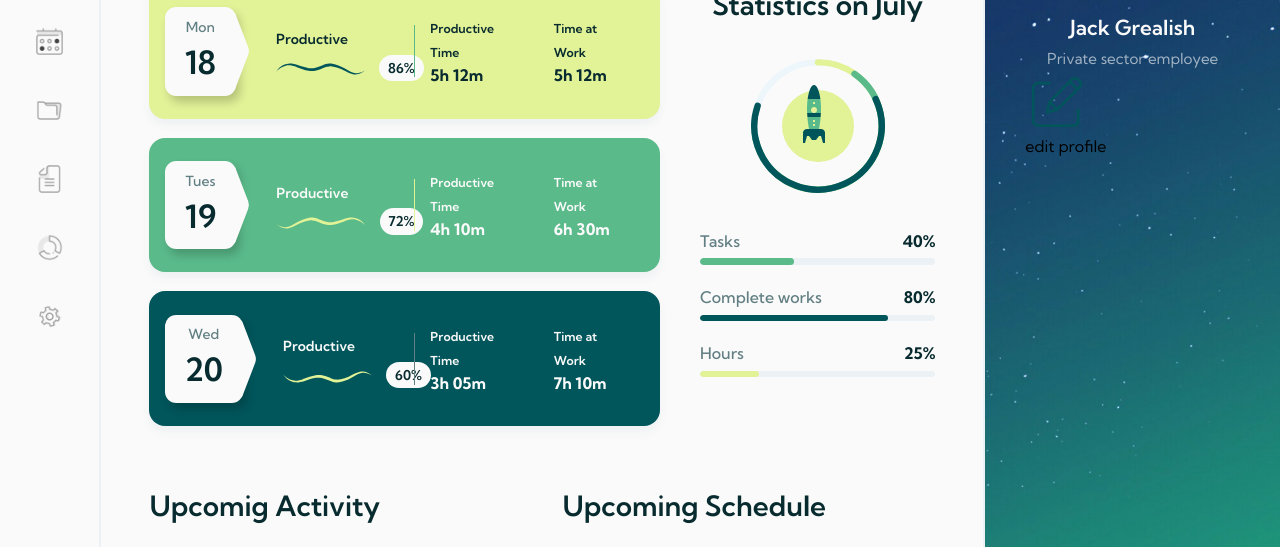
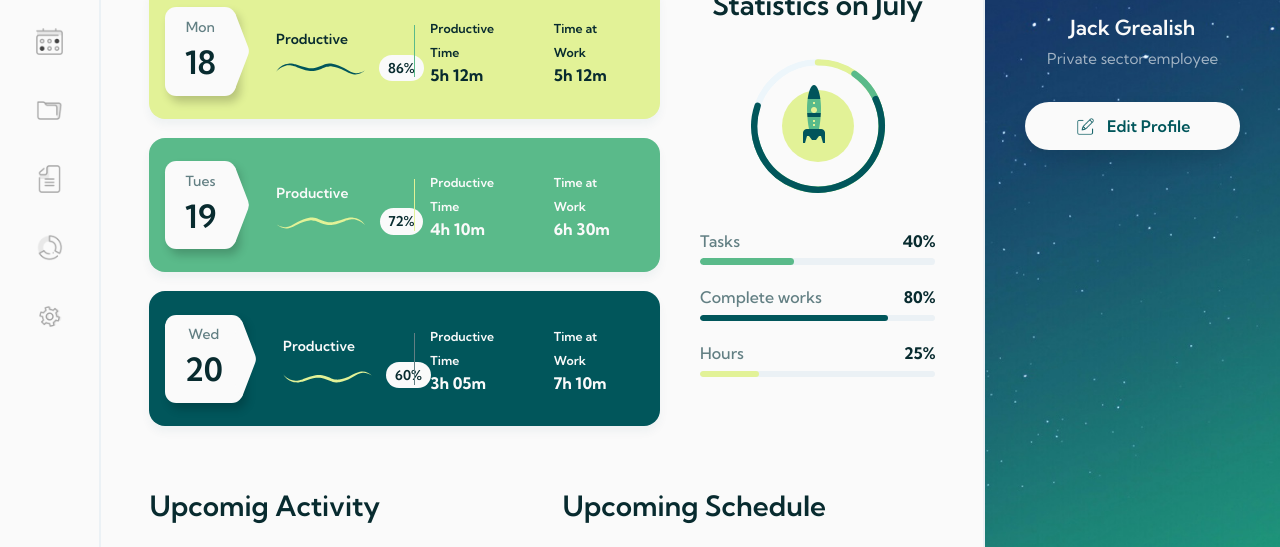
Before and after one commit to Te-Stack/Product-Admin-Dashboard, a website built with Vite: page index.html in a window 1280 px wide. Shown: the part 185-732 px from the top of the page. Built offline with nearby package versions, Linux system fonts and the light colour scheme.

```diff
--- a/css/main.scss
+++ b/css/main.scss
@@ -711,6 +711,27 @@
                         }
                     }
                 }
+
+                .edit-btn{
+                    margin-top: 2em;
+                    @include setFlex(flex, center, center, initial);
+                    background-color: $background-white;
+                    padding: 12px 45px;
+                    border-radius: 25px;
+                    box-shadow: 0 10px 18px rgba(0,0,0,0.1);
+                    img{
+                        height: 1.3em;
+                    }
+
+                    span{
+                        text-transform: capitalize;
+                        font-weight: 600;
+                        color: $dark-blue;
+                        margin-left: 0.7em;
+                    }
+
+
+                }
             }
         }
     }
```
Also changed, not shown: css/main.css, 1 other file.
